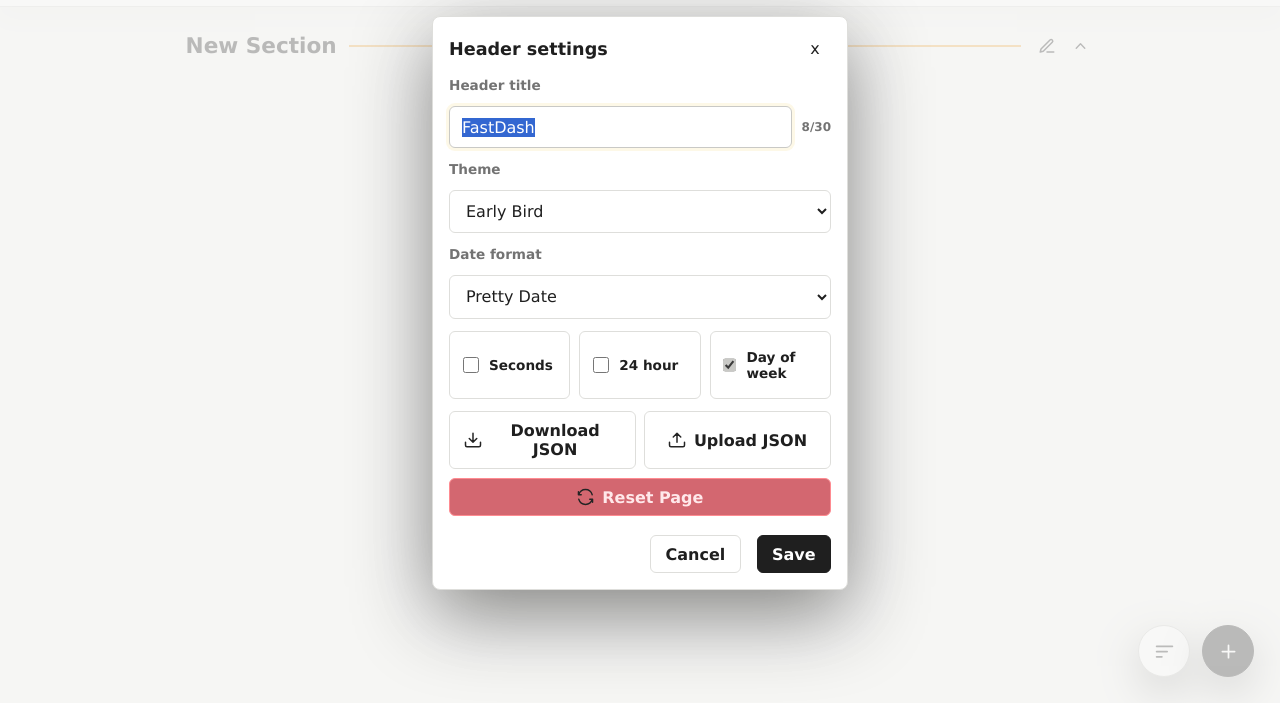
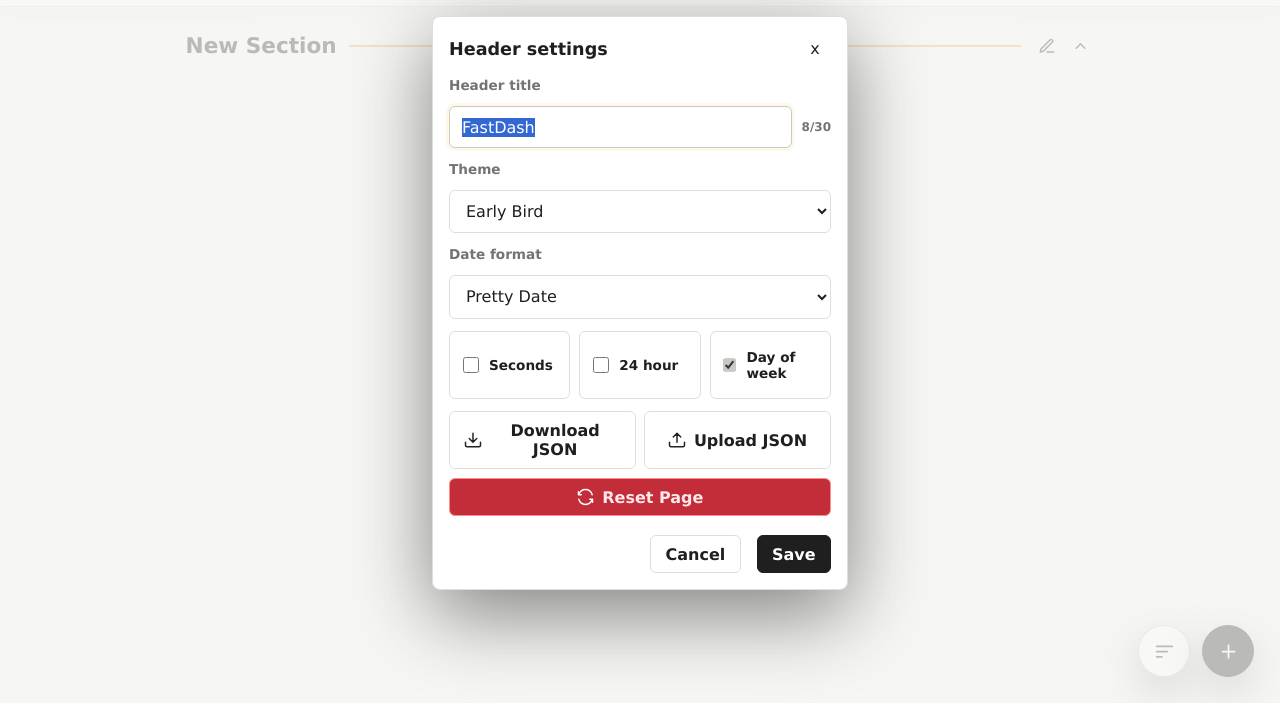
Before and after one commit to shdeva/FastDash, a plain HTML site: page index.html in a window 1280 px wide. Both pictures are taken after a click on the button 1094 px from the left and 51 px from the top of the page. Shown: the part 97-800 px from the top of the page. Drawn offline with Linux system fonts and the light colour scheme; no server answers.

Commit message:
Keep Reset Page button red across all themes

```diff
--- a/buttons.css
+++ b/buttons.css
@@ -374,6 +374,16 @@ button {
     color: #ffe8ea;
     background: rgba(194, 45, 57, 0.72);
     font-weight: 700;
+}
+
+#reset-config-button {
+    border-color: #ff8b91;
+    color: #ffe8ea;
+    background: #c22d39;
+}
+
+#reset-config-button img {
+    filter: brightness(0) saturate(100%) invert(100%);
 }
 
 .danger-button:hover,
--- a/index.html
+++ b/index.html
@@ -5,7 +5,7 @@
         <meta name="viewport" content="width=device-width, initial-scale=1.0">
         <title>FastDash</title>
         <link rel="stylesheet" href="style.css?v=20260705-11">
-        <link rel="stylesheet" href="buttons.css?v=20260705-6">
+        <link rel="stylesheet" href="buttons.css?v=20260705-7">
         <link rel="stylesheet" href="themes.css?v=20260705-67">
     </head>
     <body>
```
